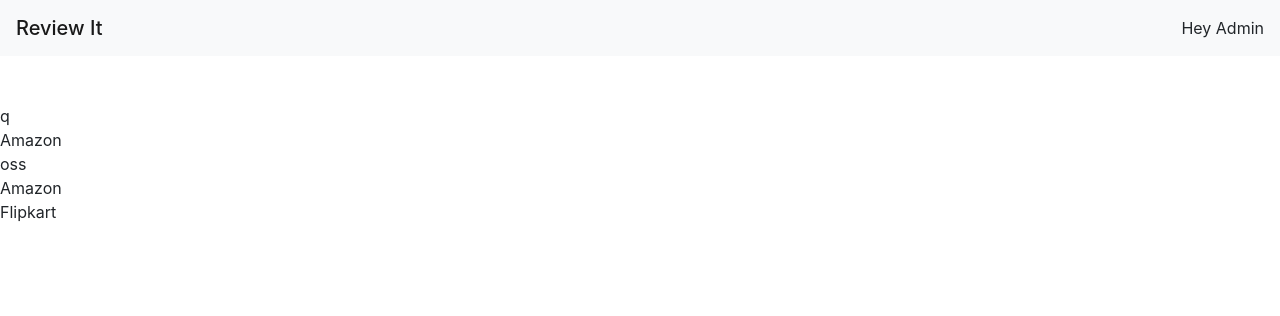
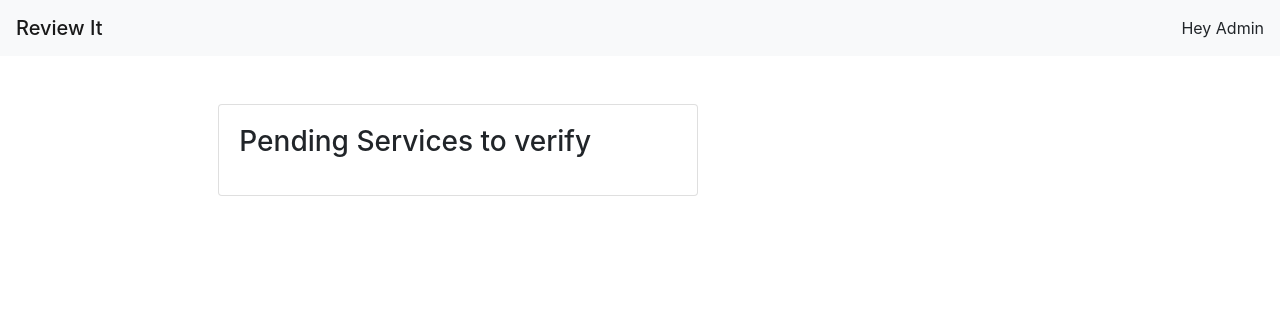
Before and after one commit to shivishivendra123/ReviewIT, a Django app: page /admin_home in a window 1280 px wide. Shown: the top 316 px of the page. Run offline with Django 3.2, Linux system fonts and the light colour scheme; data comes from the database, SQL or seed files in the repository; both versions use the stored data as it was after the commit; some libraries are stand-ins or nearby versions.

Commit message:
Service accept reject feature added to admin dashboard

```diff
--- a/review/urls.py
+++ b/review/urls.py
@@ -1,6 +1,8 @@
 from django.urls import path
 from .views import create,login,logout,homepage,add_service_form
 from .views import myservice,admin_login,auth,admin_home
+from .views import reject_service,accept_service
+
 urlpatterns = [
     path('',create),
     path('login',login),
@@ -10,5 +12,8 @@ urlpatterns = [
     path('myservice/<int:id>',myservice),
     path('admin_login',admin_login),
     path('auth',auth),
-    path('admin_home', admin_home)
+    path('admin_home', admin_home),
+
+    path('accept_service', accept_service),
+    path('reject_service', reject_service),
 ]
--- a/review/views.py
+++ b/review/views.py
@@ -175,8 +175,30 @@ def auth(request):
 				return redirect('/admin_login')
 
 def admin_home(request):
-	query_set = Org.objects.all()
+	pendingServiceRequest = Services.objects.filter(status="P")
 	context = {
-		'all_company': query_set
+		'pending_services': pendingServiceRequest
 	}
 	return render(request,'auth_admin.html', context)
+
+def accept_service(request):
+	company = request.GET['company']
+	service = request.GET['service']
+	category = request.GET['category']
+	update = Services.objects.filter(company=company,service=service,category=category).update(status='A')
+	pendingServiceRequest = Services.objects.filter(status="P")
+	context = {
+		'pending_services': pendingServiceRequest
+	}
+	return render(request, 'acceptRejectDiv.html', context)
+
+def reject_service(request):
+	company = request.GET['company']
+	service = request.GET['service']
+	category = request.GET['category']
+	update = Services.objects.filter(company=company,service=service,category=category).update(status='R')
+	pendingServiceRequest = Services.objects.filter(status="P")
+	context = {
+		'pending_services': pendingServiceRequest
+	}
+	return render(request, 'acceptRejectDiv.html', context)
--- a/reviewpro/settings.py
+++ b/reviewpro/settings.py
@@ -124,5 +124,5 @@ USE_TZ = True
 # Static files (CSS, JavaScript, Images)
 # https://docs.djangoproject.com/en/2.1/howto/static-files/
 
-STATIC_URL = '/static/'
+STATIC_URL = '/staticfiles/'
 django_heroku.settings(locals())
--- a/templates/auth_admin.html
+++ b/templates/auth_admin.html
@@ -3,7 +3,31 @@
 	<script src="https://code.jquery.com/jquery-3.3.1.slim.min.js" integrity="sha384-q8i/X+965DzO0rT7abK41JStQIAqVgRVzpbzo5smXKp4YfRvH+8abtTE1Pi6jizo" crossorigin="anonymous"></script>
 <script src="https://cdnjs.cloudflare.com/ajax/libs/popper.js/1.14.6/umd/popper.min.js" integrity="sha384-wHAiFfRlMFy6i5SRaxvfOCifBUQy1xHdJ/yoi7FRNXMRBu5WHdZYu1hA6ZOblgut" crossorigin="anonymous"></script>
 <script src="https://stackpath.bootstrapcdn.com/bootstrap/4.2.1/js/bootstrap.min.js" integrity="sha384-B0UglyR+jN6CkvvICOB2joaf5I4l3gm9GU6Hc1og6Ls7i6U/mkkaduKaBhlAXv9k" crossorigin="anonymous"></script>
+<script>
 
+function accepted(company, service, category) {
+    var xmlhttp = new XMLHttpRequest();
+    xmlhttp.onreadystatechange = function() {
+        if (this.readyState == 4 && this.status == 200) {
+            document.getElementById("acceptRejectDiv").innerHTML = this.responseText;
+        }
+    };
+    xmlhttp.open("GET", "/accept_service?company=" + company + "&service=" + service + "&category=" + category, true);
+    xmlhttp.send();
+}
+
+function rejected(company, service, category) {
+    var xmlhttp = new XMLHttpRequest();
+    xmlhttp.onreadystatechange = function() {
+        if (this.readyState == 4 && this.status == 200) {
+            document.getElementById("acceptRejectDiv").innerHTML = this.responseText;
+        }
+    };
+    xmlhttp.open("GET", "/reject_service?company=" + company + "&service=" + service + "&category=" + category, true);
+    xmlhttp.send();
+}
+
+</script>
 </head>
 <body><!-- As a link -->
 
@@ -12,12 +36,33 @@
   <span class="navbar-brand mb-0 h1">Review It</span>
   <span>Hey Admin</span>
 </nav><br><br>
-{% for obj in all_company %}
-{{obj.company}}<br>
-{% endfor %}
+
 
 <div class="row">
-    <div class="col-md-6 col-md-offset-3">
-        <div></div>
+    <div class="col-2"></div>
+    <div class="col-6">
+        <div class="card" style="width: 30rem;">
+            <div class="card-body">
+                <h3 class="card-title">Pending Services to verify</h3>
+                <p class="card-text"></p>
+                <div class="container" id="acceptRejectDiv">
+                    {% for obj in pending_services %}
+                        <!-- <div class="row"> -->
+                            <p><span style="font-weight: bold">Company     : </span>{{obj.company}}</p>
+                            <p><span style="font-weight: bold">Service     : </span>{{obj.service}}</p>
+                            <p><span style="font-weight: bold">Category    : </span>{{obj.category}}</p>
+                            <p><span style="font-weight: bold">Description : </span>{{obj.description}}</p>
+
+                            <div class="float-right">
+                                <button class="btn btn-success" onclick="accepted('{{ obj.company }}', '{{ obj.service }}', '{{ obj.category }}')">A</button>
+                                <button class="btn btn-danger" onclick="rejected('{{ obj.company }}', '{{ obj.service }}', '{{ obj.category }}')">R</button>
+                            </div>
+                            <div class="row"></div>
+                            <br><hr>
+                        <!-- </div> -->
+                    {% endfor %}
+                </div>
+            </div>
+        </div>
     </div>
 </div>
```
Also changed, not shown: templates/acceptRejectDiv.html (added, +16 -0 lines), db.sqlite3.
